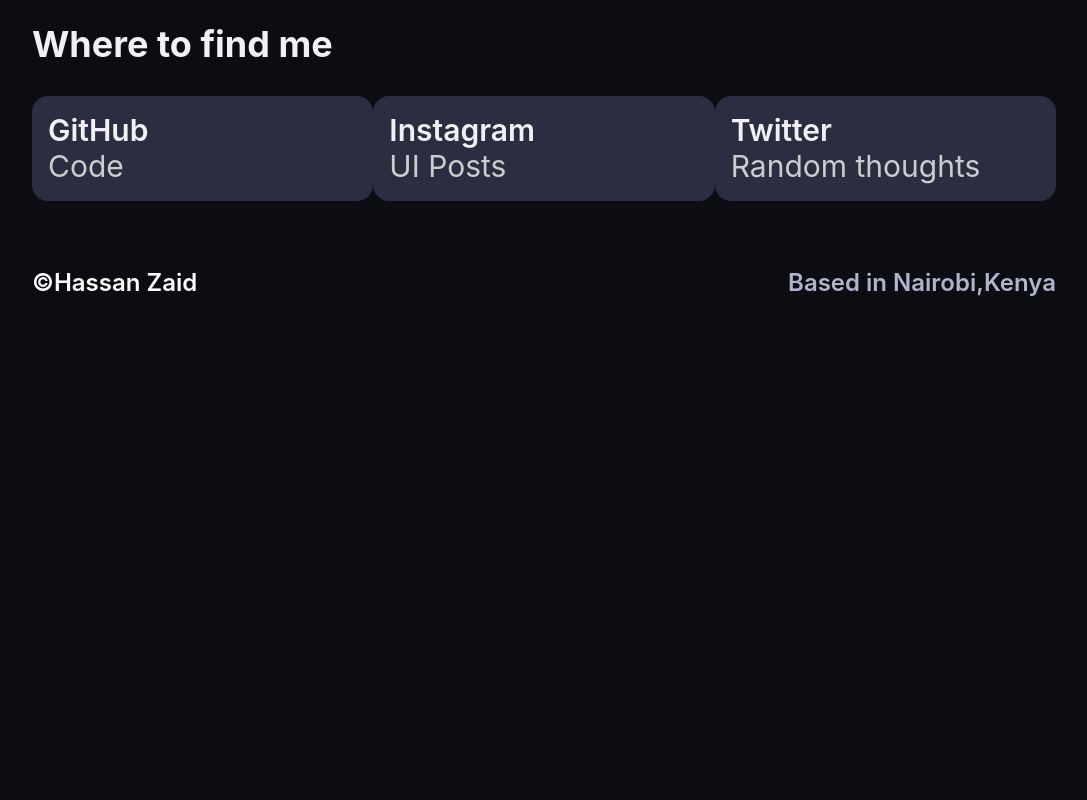
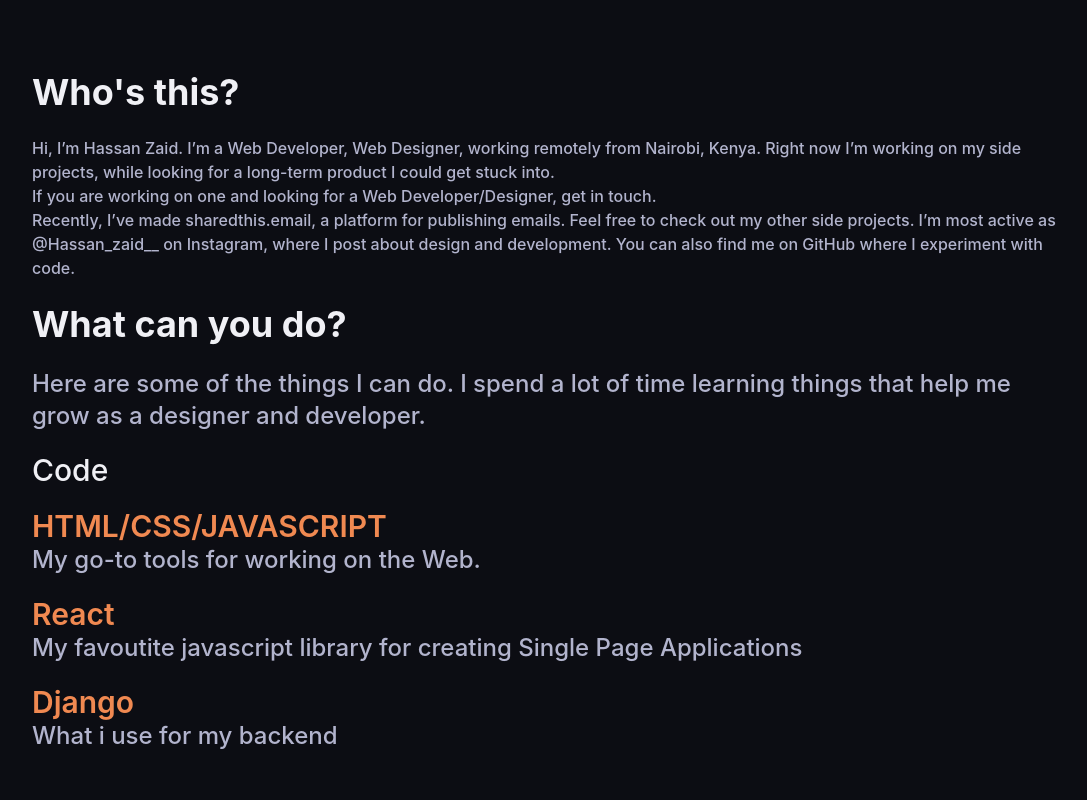
Before and after one commit to Hassanzaid-bit/PorftolioFinal, a React (Create React App) app: page /about in a window 1280 px wide. Shown: the part 280-1080 px from the top of the page, without its empty margins (96-1183 px from the left). Before the commit the page ends 800 px from the top, so only its background shows below. Built offline with nearby package versions, Linux system fonts and the light colour scheme.

Commit message:
About me page

```diff
--- a/src/App.js
+++ b/src/App.js
@@ -37,6 +37,10 @@
           <Route exact path="/workdetails">
               <Detailspecific></Detailspecific>
           </Route>
+
+          <Route exact path="/about">
+              <Aboutme></Aboutme>
+          </Route>
            {/*
           <Route exact path="/articles">
               <Articlepage></Articlepage>
@@ -46,9 +50,7 @@
               <Articlesingle></Articlesingle>
           </Route>
 
-          <Route exact path="/about">
-              <Aboutme></Aboutme>
-          </Route>
+
 
           <Route exact path="/contact">
               <Contactpage></Contactpage>
--- a/src/components/Aboutme/aboutme.js
+++ b/src/components/Aboutme/aboutme.js
@@ -2,10 +2,10 @@
 
 const Aboutme = () => {
     return (
-        <div className="about-me text-left my-48">
+        <div className="about-me text-left my-28">
             <div class="personal-details">
-                <h1 className="font-semibold text-6xl md:text-7xl my-6">Who's this?</h1>
-                <p className="font-normal text-4xl md:text-4xl">Hi, I’m Hassan Zaid. I’m a Web Developer, Web Designer, working remotely from Nairobi, Kenya.
+                <h1 className="font-bold text-4xl my-6">Who's this?</h1>
+                <p className="text-2x1 font-medium">Hi, I’m Hassan Zaid. I’m a Web Developer, Web Designer, working remotely from Nairobi, Kenya.
 
                     Right now I’m working on my side projects, while looking for a long-term product I could get stuck into. <br/> If you are working on one and looking for a Web Developer/Designer, get in touch. <br/>
 
@@ -15,23 +15,23 @@
             </div>
 
             <div class="personal-skills text-sm font-normal my-6">
-                <h2 className="text-5xl md:text-6xl font-medium my-6">What can you do?</h2>
-                <p className="text-4xl md:text-4xl font-normal">Here are some of the things I can do. I spend a lot of time learning things that help me grow as a designer and developer.</p>
-                <h3 className="code text-3xl md:text-4xl font-medium my-5">Code</h3>
+                <h2 className="text-4xl font-bold my-6">What can you do?</h2>
+                <p className="text-2xl font-medium">Here are some of the things I can do. I spend a lot of time learning things that help me grow as a designer and developer.</p>
+                <h3 className="code text-3xl  font-medium my-5">Code</h3>
                 <div class="skillset">
                     <div className="my-5">
-                        <h4 className="text-4xl font-semibold">HTML/CSS/JAVASCRIPT</h4>
-                        <p className="text-4xl md:text-4xl font-normal">My go-to tools for working on the Web.</p>
+                        <h4 className="text-3xl font-semibold">HTML/CSS/JAVASCRIPT</h4>
+                        <p className="text-2xl font-medium">My go-to tools for working on the Web.</p>
                     </div>
 
                     <div className="my-5">
-                    <h4 className="text-4xl md:text-4xl font-semibold">React</h4>
-                        <p className="text-4xl md:text-4xl font-normal">My favoutite javascript library for creating Single Page Applications</p>
+                    <h4 className="text-3xl font-semibold">React</h4>
+                        <p className="text-2xl font-medium">My favoutite javascript library for creating Single Page Applications</p>
                     </div>
 
                     <div className="my-5">
-                    <h4 className="text-4xl md:text-4xl font-semibold">Django</h4>
-                        <p className="text-4xl md:text-4xl font-normal">What i use for my backend</p>
+                    <h4 className="text-3xl font-semibold">Django</h4>
+                        <p className="text-2xl font-medium">What i use for my backend</p>
                     </div>
                 </div>
 
```
Also changed, not shown: src/components/Aboutme/aboutme.css (line endings or trailing spaces).
